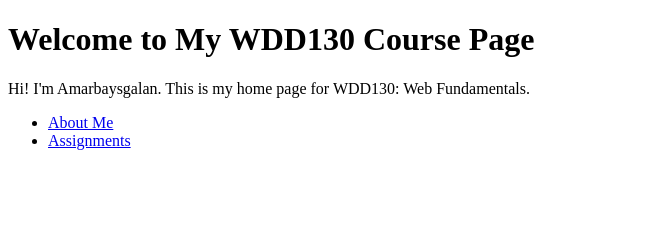
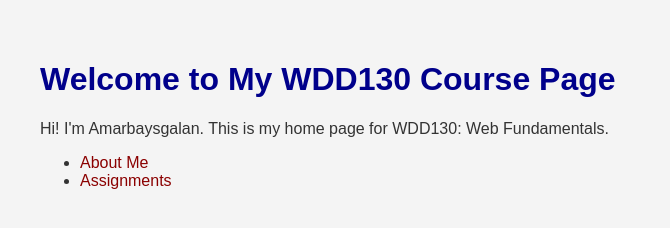
Before and after one commit to AmarbaysgalanSukhbaatar/wdd130, a plain HTML site: page index.html in a window 1280 px wide. Shown: the whole page, without its empty margins (0-670 px from the left). Drawn offline with Linux system fonts and the light colour scheme; files that its build step writes are made by us from their sources.

Commit message:
Link styles.css to home page

```diff
--- a/index.html
+++ b/index.html
@@ -4,6 +4,7 @@
     <meta charset="UTF-8">
     <meta name="viewport" content="width=device-width, initial-scale=1.0">
     <title>My Home Page</title>
+    <link rel="stylesheet" href="css/styles.css">
 </head>
 <body>
     <h1>Welcome to My WDD130 Course Page</h1>
--- a/styles.css
+++ b/styles.css
@@ -0,0 +1,20 @@
+body {
+    font-family: Arial, sans-serif;
+    background-color: #f4f4f4;
+    color: #333;
+    margin: 20px;
+    padding: 20px;
+}
+
+h1 {
+    color: darkblue;
+}
+
+a {
+    color: darkred;
+    text-decoration: none;
+}
+
+a:hover {
+    text-decoration: underline;
+}
```
